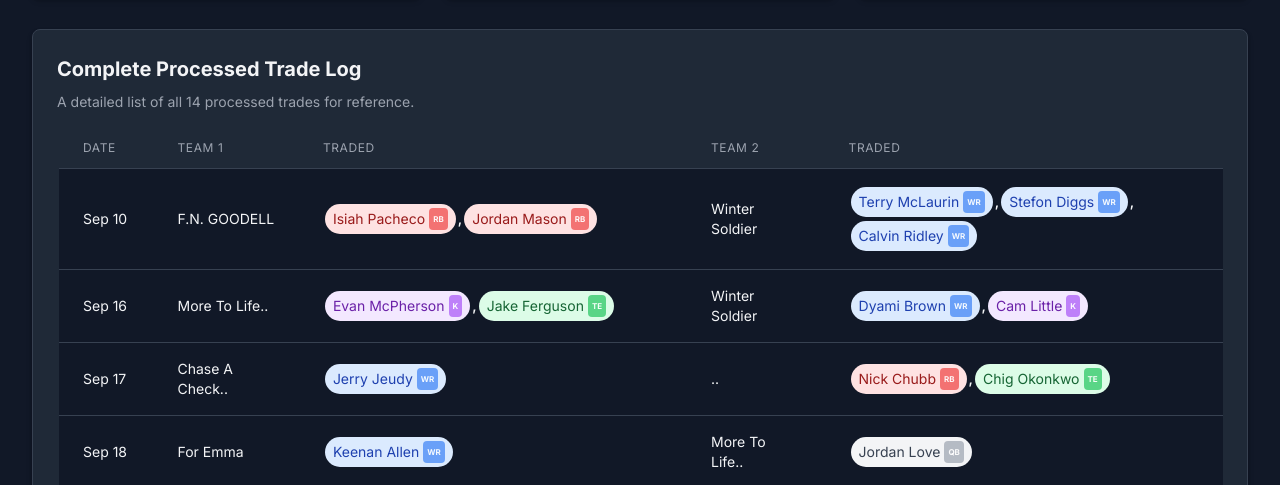
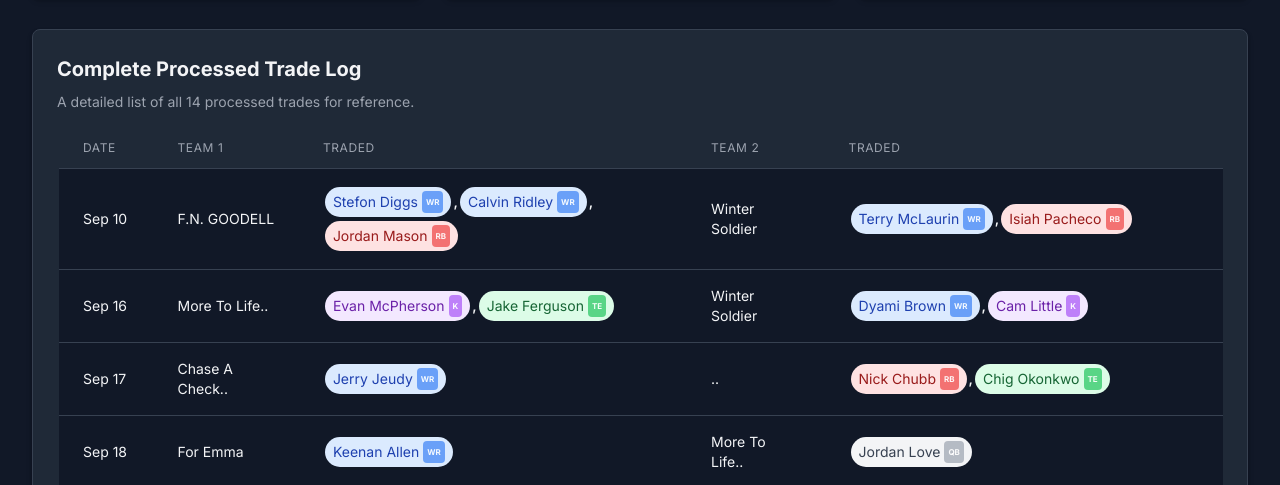
Before and after one commit to kjmitchelljr/ff-trade-analysis, a plain HTML site: page index.html in a window 1280 px wide. Shown: the part 275-760 px from the top of the page. Drawn offline with nearby package versions, Linux system fonts and the light colour scheme.

Commit message:
Fix Jesse trade

```diff
--- a/index.html
+++ b/index.html
@@ -335,7 +335,7 @@
                   data-label="Traded"
                   class="px-3 md:px-6 py-3 md:py-4 text-xs md:text-sm"
                 >
-                  Isiah Pacheco (RB), Jordan Mason (RB)
+                  Stefon Diggs (WR), Calvin Ridley (WR), Jordan Mason (RB)
                 </td>
                 <td
                   data-label="Team 2"
@@ -347,7 +347,7 @@
                   data-label="Traded"
                   class="px-3 md:px-6 py-3 md:py-4 text-xs md:text-sm"
                 >
-                  Terry McLaurin (WR), Stefon Diggs (WR), Calvin Ridley (WR)
+                  Terry McLaurin (WR), Isiah Pacheco (RB)
                 </td>
               </tr>
               <tr>
```
